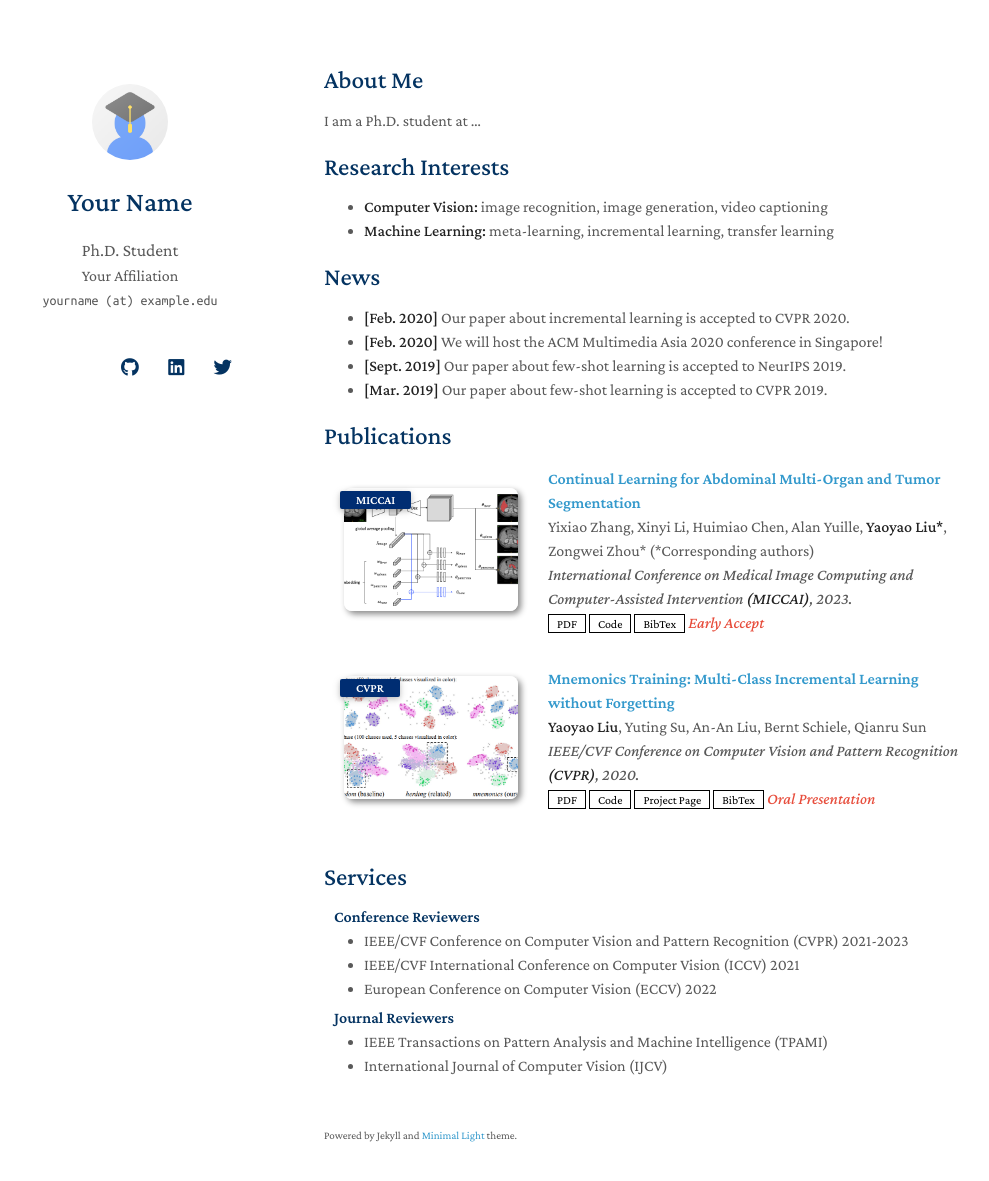
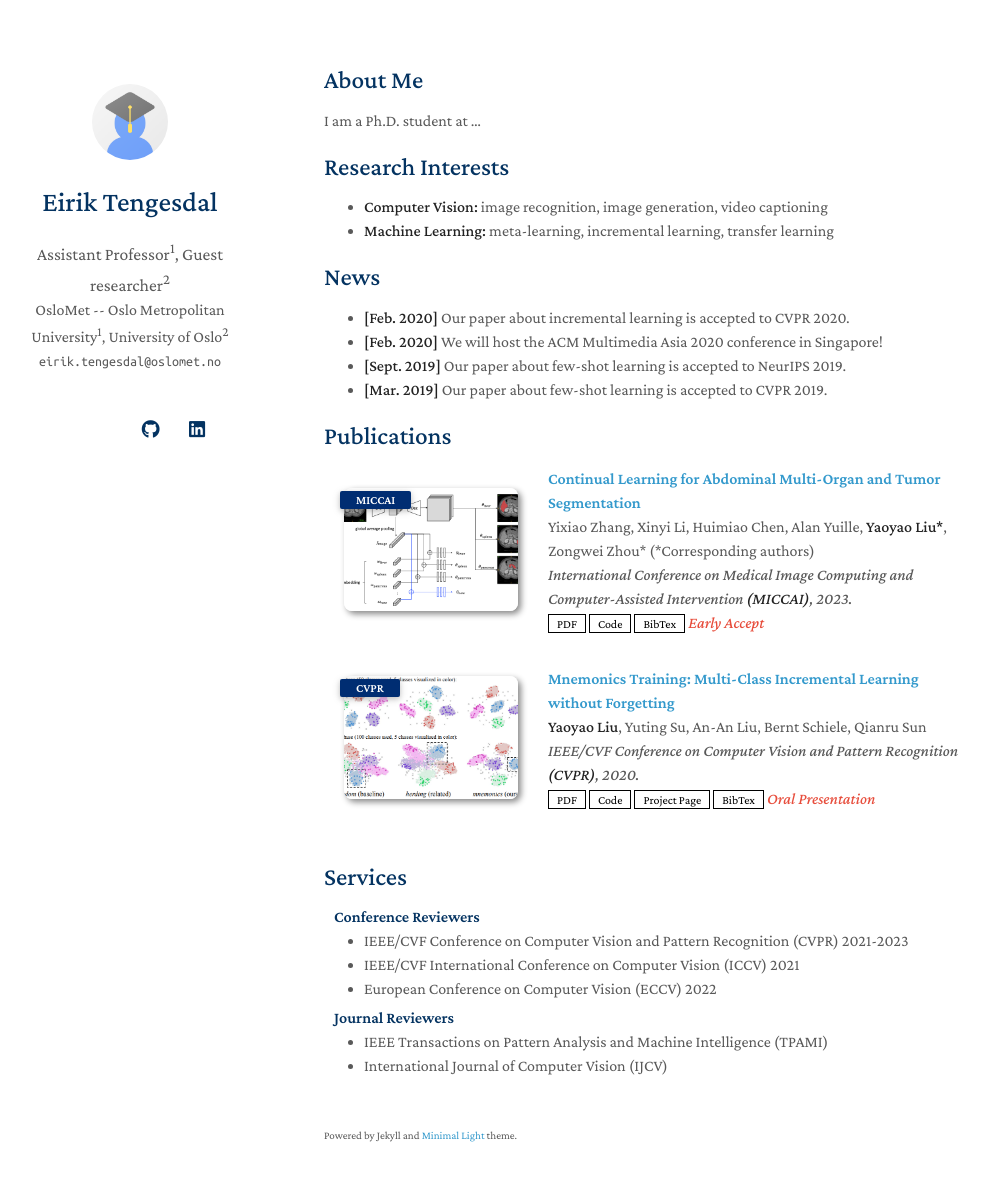
Before and after one commit to EirikTengesdal/eiriktengesdal.no-old, a Jekyll site: the page built from index.md, in a window 1280 px wide and 1216 px high. Shown: the top 1181 px of the window, without its empty margins (146-1135 px from the left). Built offline with Jekyll 4.4.1, drawn with Linux system fonts in a browser that asks for light colours; nearby versions of some CDN libraries; a style sheet for code colours, icons or effects is not loaded; our own code applies the rules of GitHub Pages for plain Markdown files.

Commit message:
Update _config.yml

```diff
--- a/_config.yml
+++ b/_config.yml
@@ -1,22 +1,23 @@
 # Basic Information
-title: Your Name
-position: Ph.D. Student
-affiliation: Your Affiliation
-email: yourname (at) example.edu
+title: Eirik Tengesdal
+position: Assistant Professor<sup>1</sup>, Guest researcher<sup>2</sup>
+affiliation: OsloMet -- Oslo Metropolitan University<sup>1</sup>, University of Oslo<sup>2</sup>
+affiliation_link: https://www.oslomet.no/en
+email: eirik.tengesdal@oslomet.no
 
 # Search Engine Optimization (SEO)
 # The following information is used to improve the website traffic from search engines, e.g., Google.
-keywords: minimal light
-description: The Minimal Light is a simple and elegant jekyll theme for academic personal homepage.
-canonical: https://minimal-light-theme.yliu.me/
+keywords: eirik tengesdal, eiriktengesdal
+canonical: https://EirikTengesdal.github.io/
+description:
 
 # Links
 # If you don't need one of them, you may delete the corresponding line.
-google_scholar: https://scholar.google.com/
+google_scholar: https://scholar.google.no/citations?user=Dr2Q9hwAAAAJ&hl=en
 cv_link: assets/files/curriculum_vitae.pdf
-github_link: https://github.com/
-linkedin: https://www.linkedin.com/
-twitter: https://twitter.com/
+github_link: https://github.com/EirikTengesdal
+linkedin: https://www.linkedin.com/in/eirik-tengesdal-7b8b6166
+# twitter: https://twitter.com/
 
 # Images (e.g., your profile picture and your website's favicon)
 # "favicon" and "favicon_dark" are used for the light and dark modes, respectively.
@@ -38,7 +39,7 @@ font: "Serif" # or "Sans Serif"
 
 # Google Analytics ID
 # Please remove this if you don't use Google Analytics
-google_analytics: UA-111540567-4
+google_analytics: G-BKRLNGX7N7
 
 # Use this project as a remote theme for GitHub Pages
 # See the guide here: https://docs.github.com/en/pages/setting-up-a-github-pages-site-with-jekyll/adding-a-theme-to-your-github-pages-site-using-jekyll
```
